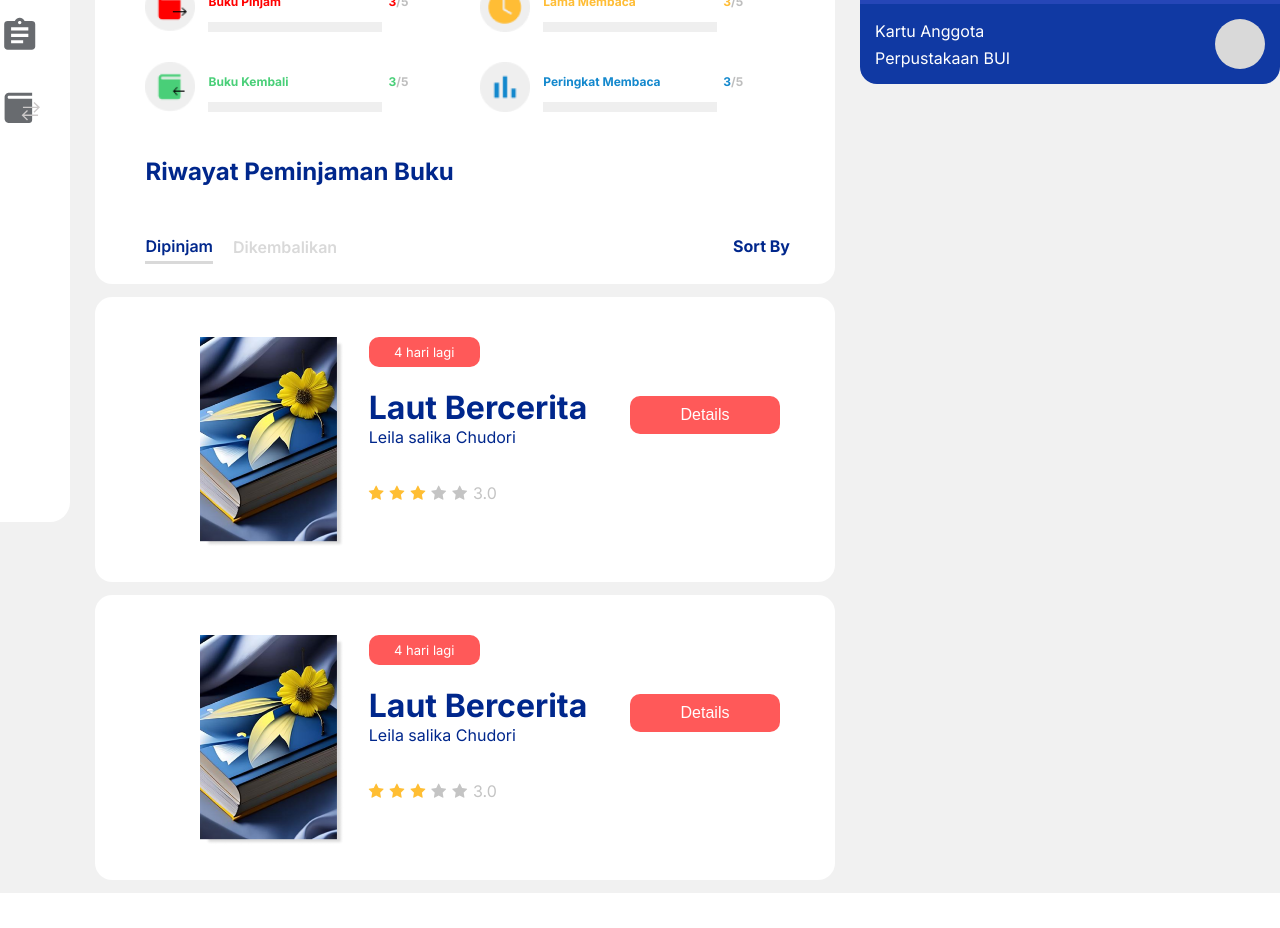
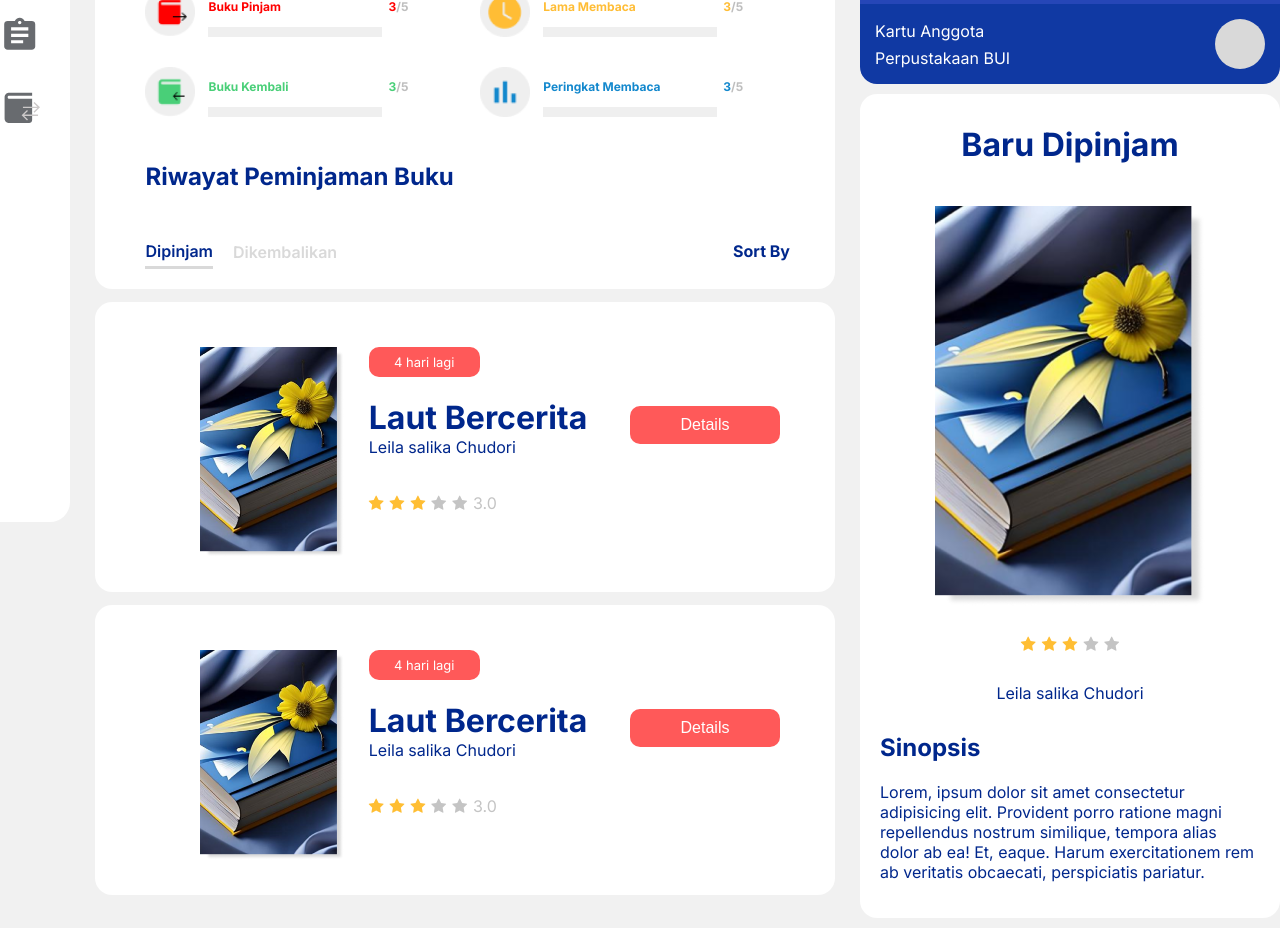
Before and after one commit to KenzieFu/tubesimk, a React (Create React App) app: page / in a window 1280 px wide. Shown: the part 260-1188 px from the top of the page. Before the commit the page ends 1153 px from the top, so only its background shows below. Built offline with nearby package versions, Linux system fonts and the light colour scheme.

Commit message:
no message

```diff
--- /dev/null
+++ b/src/components/LatestBook.js
@@ -0,0 +1,29 @@
+import React from 'react'
+
+import classes from './LatestBook.module.css'
+export const LatestBook = () => {
+  return (
+    <>
+
+        <div className={classes.box} style={{ maxWidth:"400px" }}>
+            <h1>Baru Dipinjam</h1>
+            <img style={{ textAlign:"center",margin:"20px 0" }} src="./assets/book.png" width="270px" height="400px" alt="" />
+            <div className={classes.rating}>
+            <span className={'fa fa-star '+ classes.checked}></span>
+                  <span className={'fa fa-star '+ classes.checked}></span>
+                  <span className={'fa fa-star '+ classes.checked}></span>
+                  <span className='fa fa-star'></span>
+                  <span className='fa fa-star'></span>
+            </div>
+            <div className={classes["book-info"]}>
+                <h1></h1>
+                <span>Leila salika Chudori</span>
+            </div>
+            <div className={classes.sinopsis}>
+                <h2>Sinopsis</h2>
+                <p>Lorem, ipsum dolor sit amet consectetur adipisicing elit. Provident porro ratione magni repellendus nostrum similique, tempora alias dolor ab ea! Et, eaque. Harum exercitationem rem ab veritatis obcaecati, perspiciatis pariatur.</p>
+            </div>
+        </div>
+        </>
+  )
+}
--- /dev/null
+++ b/src/components/LatestBook.module.css
@@ -0,0 +1,32 @@
+.box{
+    font-family: Inter;
+    display: flex;
+    flex-direction: column;
+    text-align: center;
+    align-items: center;
+    color:#00278C;
+    padding: 10px;
+    background-color: white;
+    margin: 10px 0;
+
+    border-radius: 17px;
+}
+
+.sinopsis{
+    text-align: left;
+    padding: 10px;
+}
+
+.rating{
+    display: flex;
+    gap: 6px;
+    align-items: center;
+    color: #C4C4C4;
+    margin: 10px;
+}
+
+.checked{
+
+        color:#FFBE33;
+
+}
--- a/src/pages/StudentPage.js
+++ b/src/pages/StudentPage.js
@@ -4,6 +4,7 @@ import { Sidebar } from '../util/Sidebar';
 import { StudentChart } from '../components/StudentChart';
 import { Book } from '../components/Book';
 import { StudentCard } from '../components/StudentCard';
+import { LatestBook } from '../components/LatestBook';
 export const StudentPage = () => {
   return (
     <div className={classes.content}>
@@ -19,6 +20,7 @@ export const StudentPage = () => {
           </div>
            <div>
             <StudentCard/>
+            <LatestBook/>
            </div>
 
 
--- a/src/util/Box.module.css
+++ b/src/util/Box.module.css
@@ -1,5 +1,5 @@
 .box{
-    padding-top:5px;
+    padding-top:10px;
     padding-left: 20px;
     padding-right: 20px;
     background:white;
```
